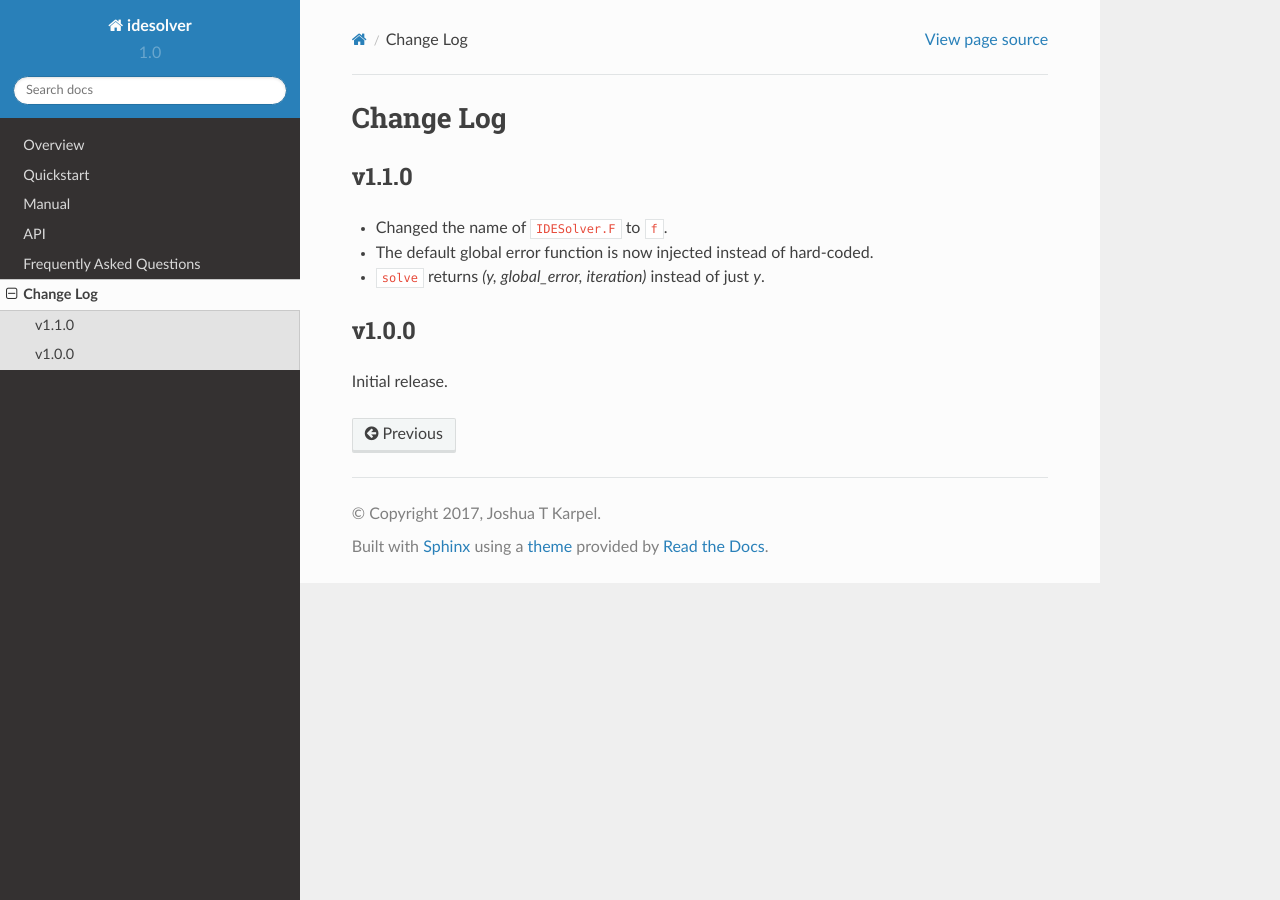
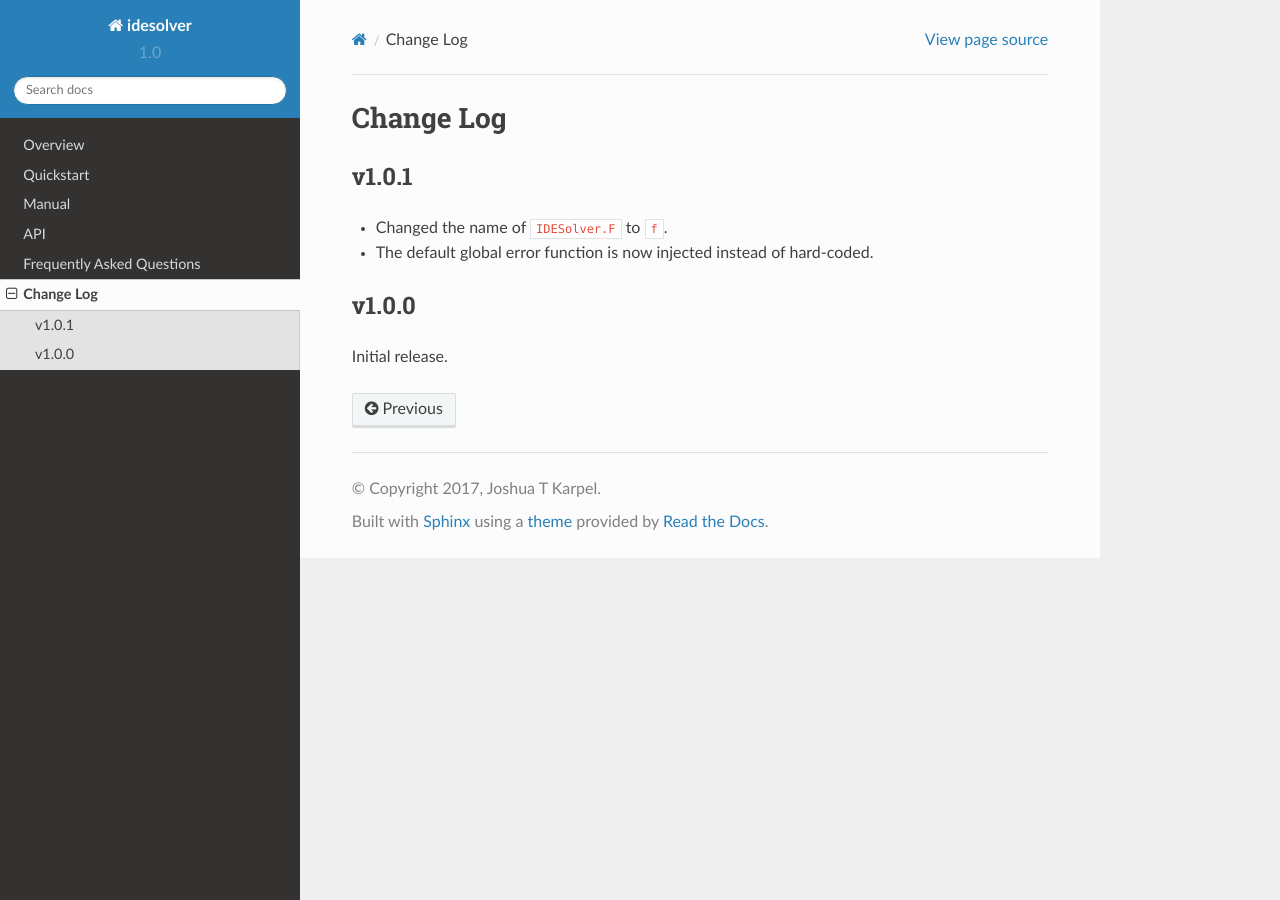
Before and after one commit to JoshKarpel/idesolver, a Sphinx documentation site: the page built from docs/source/changelog.rst, in a window 1280 px wide. Built offline with Sphinx 7.4.7 and the Read the Docs theme 2.0.0, drawn with Linux system fonts in a browser that asks for light colours.

Commit message:
Fixed changelog

```diff
--- a/docs/source/changelog.rst
+++ b/docs/source/changelog.rst
@@ -3,11 +3,10 @@ Change Log
 
 .. currentmodule:: idesolver
 
-v1.1.0
+v1.0.1
 ------
 * Changed the name of ``IDESolver.F`` to ``f``.
 * The default global error function is now injected instead of hard-coded.
-* ``solve`` returns `(y, global_error, iteration)` instead of just `y`.
 
 v1.0.0
 ------
```
